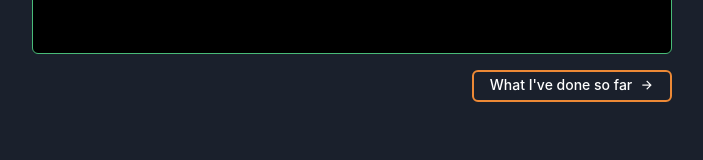
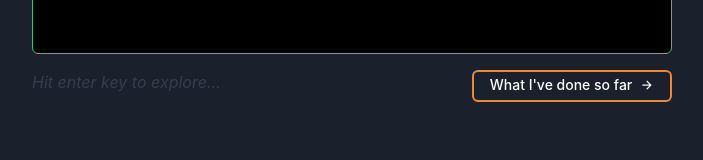
Before and after one commit to thatjuancodes/thejuan.codes, a React (Create React App) app: page / in a window 1280 px wide. Shown: the part 568-728 px from the top of the page, without its empty margins (288-991 px from the left). Built offline with nearby package versions, Linux system fonts and the light colour scheme.

Commit message:
add hit text for landing section

```diff
--- a/src/components/Hero/Hero.tsx
+++ b/src/components/Hero/Hero.tsx
@@ -267,6 +267,26 @@ const Hero: React.FC = () => {
                 What I've done so far <i className="ri-arrow-right-line" style={{ marginLeft: '4px' }}></i>
               </Text>
             </Button>
+
+            {/* Text hint positioned at bottom left of terminal */}
+            <Text
+              position="absolute"
+              bottom={-10}
+              left={0}
+              fontSize="md"
+              color="gray.500"
+              opacity={0.7}
+              fontStyle="italic"
+              animation="fadeInOut 3s ease-in-out infinite"
+              sx={{
+                '@keyframes fadeInOut': {
+                  '0%, 100%': { opacity: 0.3 },
+                  '50%': { opacity: 0.7 },
+                },
+              }}
+            >
+              Hit enter key to explore...
+            </Text>
           </Box>
         </Box>
       </Container>
```
